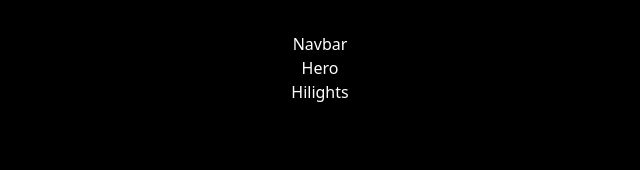
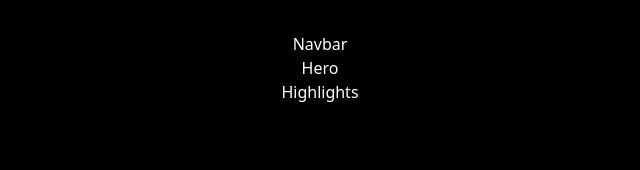
Before and after one commit to GMKrishna99/apple_website, a React (Vite) app: page / in a window 1280 px wide. Shown: the top 170 px of the page, without its empty margins (320-960 px from the left). Built offline with nearby package versions, Linux system fonts and the light colour scheme.

Commit message:
chore : highlights spelling mistake

```diff
--- a/src/components/Highlights.jsx
+++ b/src/components/Highlights.jsx
@@ -1,5 +1,5 @@
 const Highlights = () => {
-  return <div>Hilights</div>;
+  return <div>Highlights</div>;
 };
 
 export default Highlights;
```
